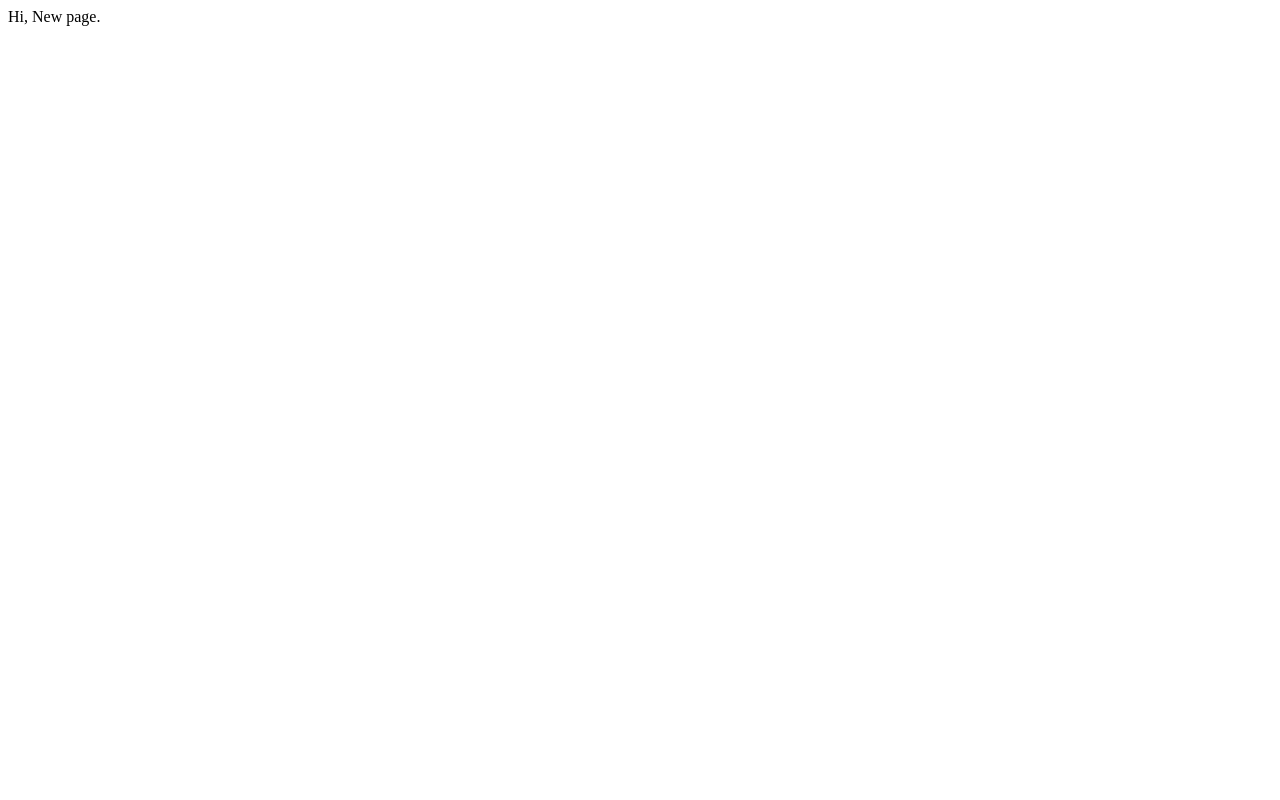
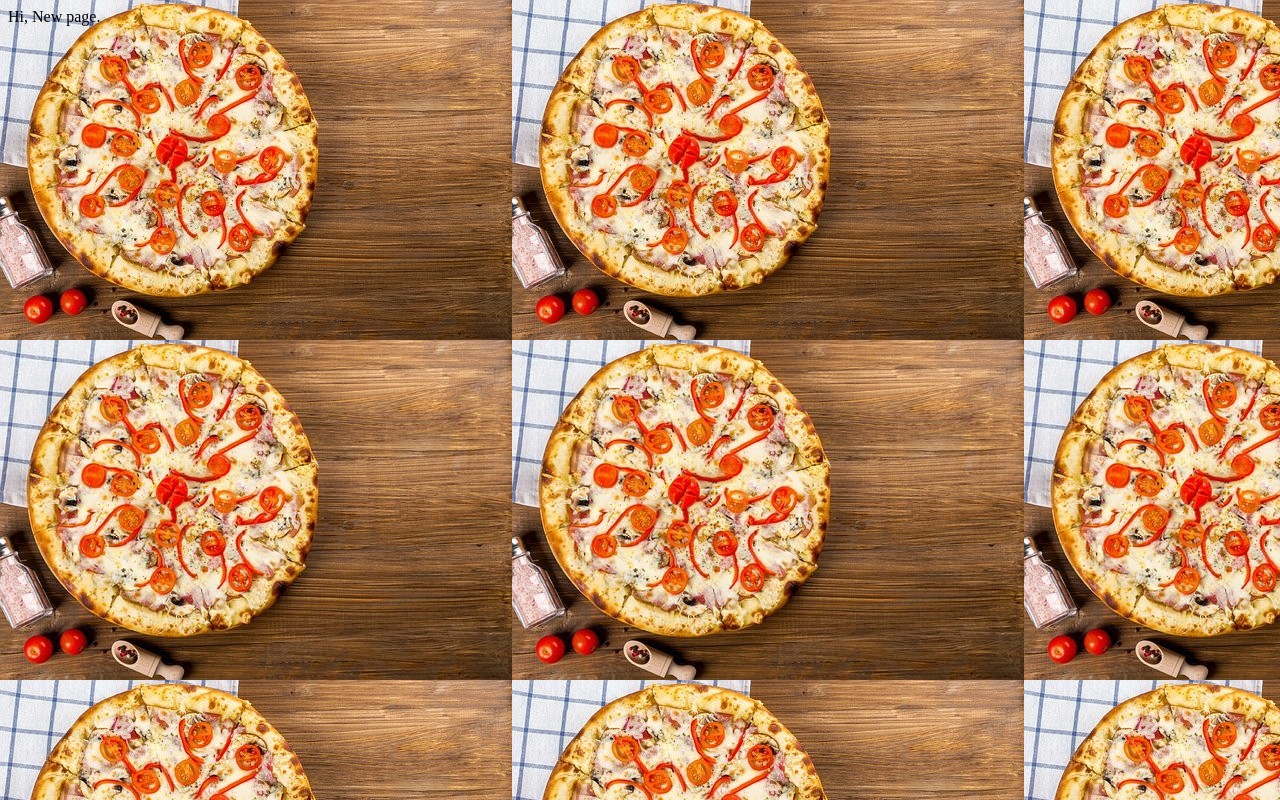
Before and after one commit to impopular-guy/impopular-guy.github.io, a plain HTML site: page index.html in a window 1280 px wide. Drawn offline with Linux system fonts and the light colour scheme.

Commit message:
add bg image

```diff
--- a/index.html
+++ b/index.html
@@ -1,5 +1,5 @@
 <html>
-<body>
+<body style="background-image: url('./pizza.jpg');">
 Hi, New page.
 </body>
 </html>
```
